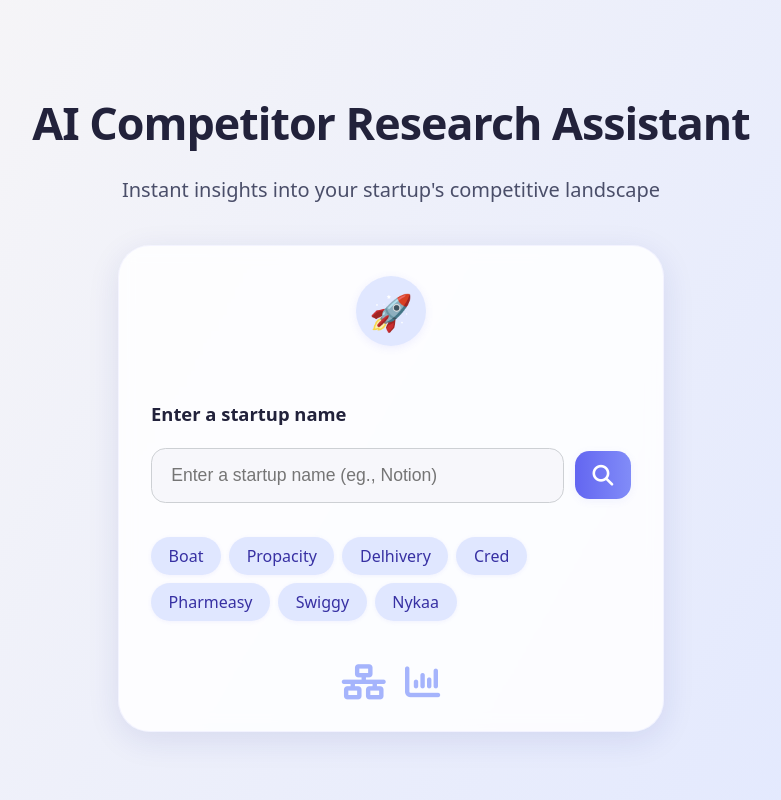
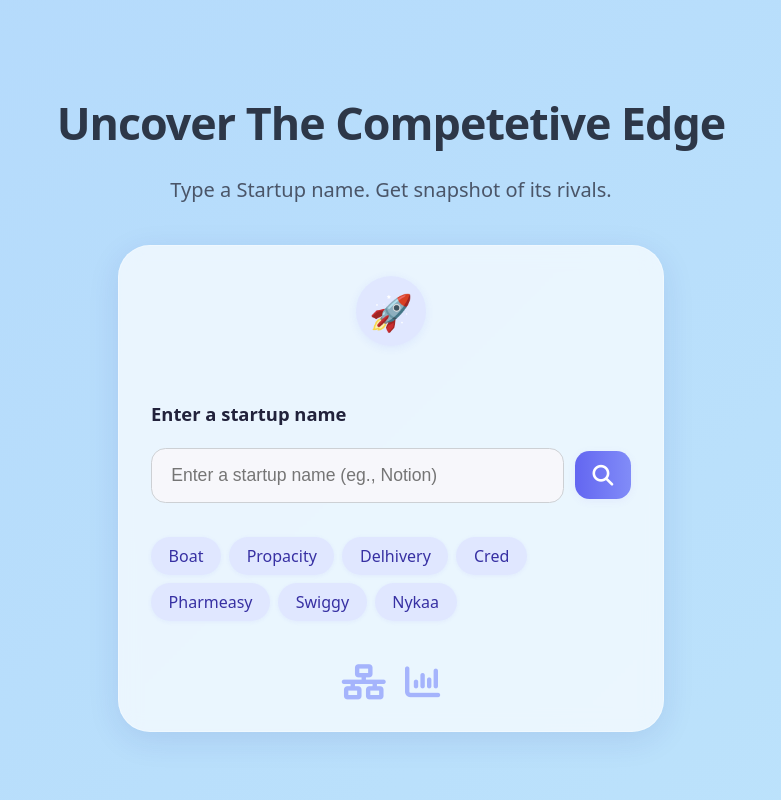
Before and after one commit to KhanjarSingh/AInalyst, a React (Vite) app: page / in a window 1280 px wide. Shown: the whole page, without its empty margins (249-1030 px from the left). Built offline with nearby package versions, Linux system fonts and the light colour scheme.

Commit message:
Change the Theme a bit

```diff
--- a/src/Home.css
+++ b/src/Home.css
@@ -4,7 +4,7 @@
   display: flex;
   justify-content: center;
   align-items: flex-start;
-  background-color: #f5f5f5;
+  background: linear-gradient(135deg, #a1c4fd, #c2e9fb);
   margin: 0;
   padding: 0;
   overflow-y: auto;
@@ -817,8 +817,9 @@
 .animated-bg {
   min-height: 100vh;
   width: 100vw;
-  background: linear-gradient(120deg, #f9f7f6 0%, #e0e7ff 100%);
-  animation: gradientMove 8s ease-in-out infinite alternate;
+  background: linear-gradient(135deg, #a1c4fd, #c2e9fb);
+  background-size: 400% 400%;
+  animation: gradientMove 15s ease infinite;
   display: flex;
   align-items: center;
   justify-content: center;
@@ -826,7 +827,8 @@
 
 @keyframes gradientMove {
   0% { background-position: 0% 50%; }
-  100% { background-position: 100% 50%; }
+  50% { background-position: 100% 50%; }
+  100% { background-position: 0% 50%; }
 }
 
 .home-hero-container {
@@ -841,7 +843,7 @@
 .home-hero-title {
   font-size: 2.8rem;
   font-weight: 800;
-  color: #22223b;
+  color: #2d3748;
   margin-bottom: 0.5rem;
   text-align: center;
   letter-spacing: -1px;
@@ -850,17 +852,16 @@
 
 .home-hero-subtitle {
   font-size: 1.25rem;
-  color: #4a4e69;
+  color: #4a5568;
   margin-bottom: 2.5rem;
   text-align: center;
   width: 100%;
 }
 
 .glass-card {
-  background: rgba(255,255,255,0.85);
-  box-shadow: 0 8px 32px 0 rgba(31,38,135,0.10);
-  backdrop-filter: blur(8px);
-  border: 1.5px solid rgba(200,200,255,0.18);
+  background: rgba(255, 255, 255, 0.7);
+  backdrop-filter: blur(10px);
+  border: 1px solid rgba(255, 255, 255, 0.3);
   border-radius: 2rem;
   padding: 2.5rem 2rem 2rem 2rem;
   display: flex;
@@ -870,6 +871,7 @@
   max-width: 480px;
   margin: 0 auto;
   gap: 1.5rem;
+  box-shadow: 0 8px 32px rgba(31, 38, 135, 0.1);
 }
 
 .home-search-icon {
--- a/src/SearchPage.jsx
+++ b/src/SearchPage.jsx
@@ -23,8 +23,8 @@ const SearchPage = () => {
   return (
     <div className="home-hero-bg animated-bg">
       <div className="home-hero-container">
-        <h1 className="home-hero-title">AI Competitor Research Assistant</h1>
-        <p className="home-hero-subtitle">Instant insights into your startup's competitive landscape</p>
+        <h1 className="home-hero-title">Uncover The Competetive Edge</h1>
+        <p className="home-hero-subtitle">Type a Startup name. Get snapshot of its rivals.</p>
         <div className="home-search-card glass-card">
           <div className="home-search-icon rocket-animate">
             <span role="img" aria-label="rocket" className="home-emoji">🚀</span>
```
